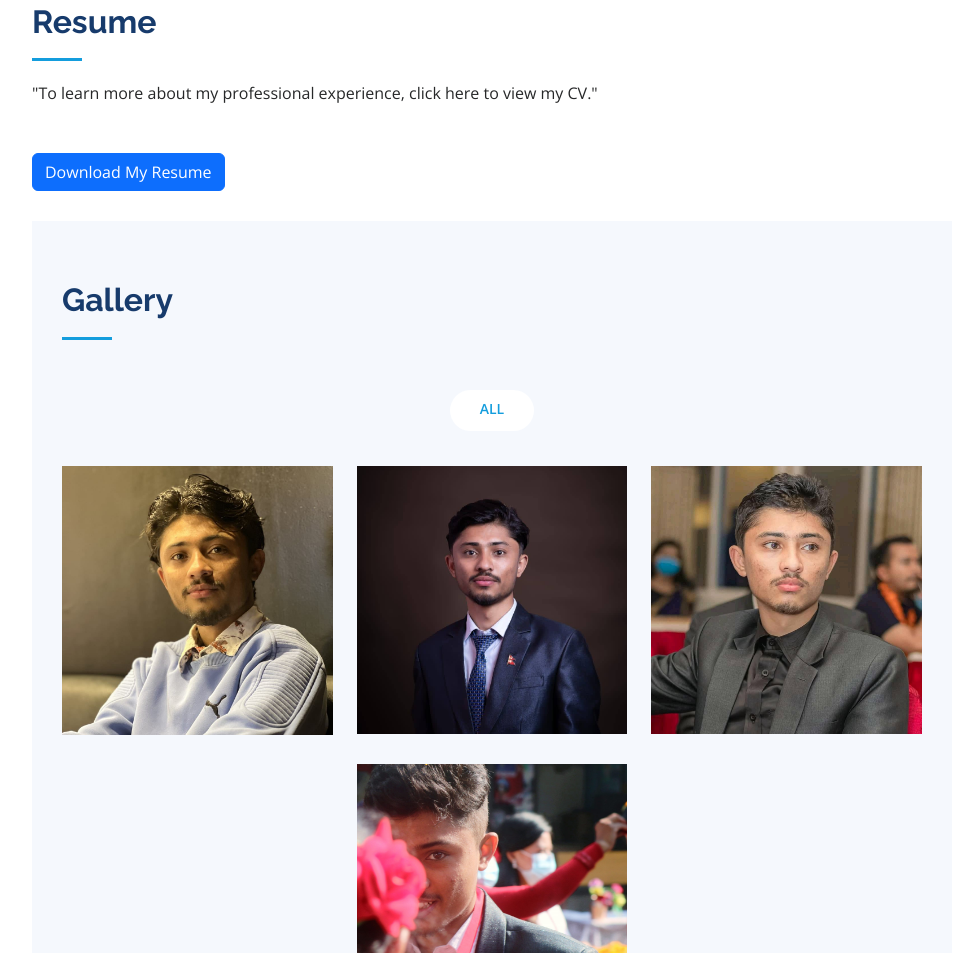
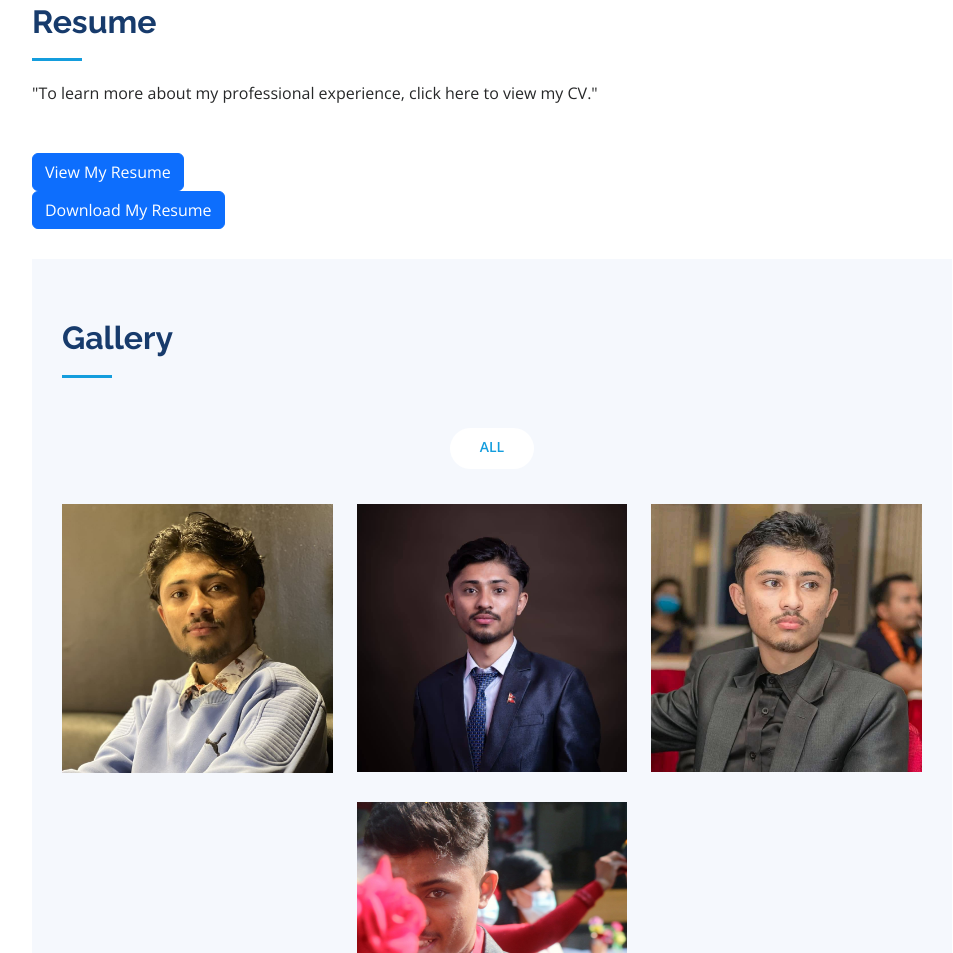
Before and after one commit to SahanshilPaudel/Sahanshilfinalportfolio, a plain HTML site: page index.html in a window 1280 px wide. Shown: the part 1965-2918 px from the top of the page, without its empty margins (298-1251 px from the left). Drawn offline with nearby package versions, Linux system fonts and the light colour scheme.

Commit message:
Update index.html

```diff
--- a/index.html
+++ b/index.html
@@ -216,9 +216,22 @@
           <br>
 
              <!-- Download CV Button -->
-        <div class="download-cv-btn">
+<!--         <div class="download-cv-btn">
           <a href="file:///C:/Users/DELL/AppData/Local/Microsoft/Windows/INetCache/IE/JI13HMJH/Sahanshil's_CV[1].pdf" class="btn btn-primary" target="_blank" download>Download My Resume</a>
-        </div>
+        </div> -->
+           <div class="download-cv-box">
+  <div class="download-cv-btn">
+    <!-- View Resume Button -->
+    <a href="https://drive.google.com/file/d/1IAWK1GPQD90SiXeVN7YtVRCrtCRPYYZV/view?usp=sharing" class="btn btn-primary" target="_blank">View My Resume</a>
+  </div>
+
+  <div class="download-cv-btn">
+    <!-- Download Resume Button -->
+    <a href="https://drive.google.com/uc?export=download&id=1IAWK1GPQD90SiXeVN7YtVRCrtCRPYYZV" class="btn btn-primary" target="_blank" download>Download My Resume</a>
+  </div>
+</div>
+
+
 
         </div>
 <!--
```
